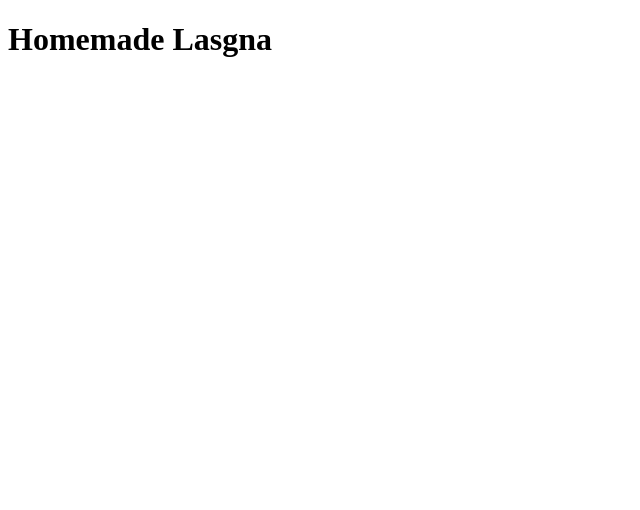
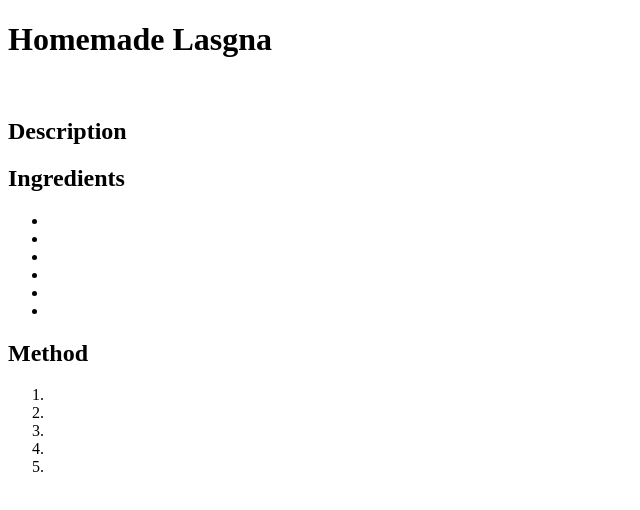
Before and after one commit to shields33/odin-recipes, a plain HTML site: page recipes/home-made-lasagne.html in a window 1280 px wide. Shown: the whole page, without its empty margins (0-640 px from the left). Drawn offline with Linux system fonts and the light colour scheme.

Commit message:
Recipe template

```diff
--- a/recipes/home-made-lasagne.html
+++ b/recipes/home-made-lasagne.html
@@ -8,6 +8,26 @@
 <body>
     <h1>Homemade Lasgna</h1>
 
+    <img src="" alt="">
+    <h2>Description</h2>
+    <p></p>
+    <h2>Ingredients</h2>
+    <ul>
+        <li></li>
+        <li></li>
+        <li></li>
+        <li> </li>
+        <li></li>
+        <li></li>
+    </ul>
+    <h2>Method</h2>
+    <ol>
+        <li></li>
+        <li></li>
+        <li></li>
+        <li></li>
+        <li></li>
+    </ol>
     <a href="../index.html"></a>
 </body>
 </html>
```
